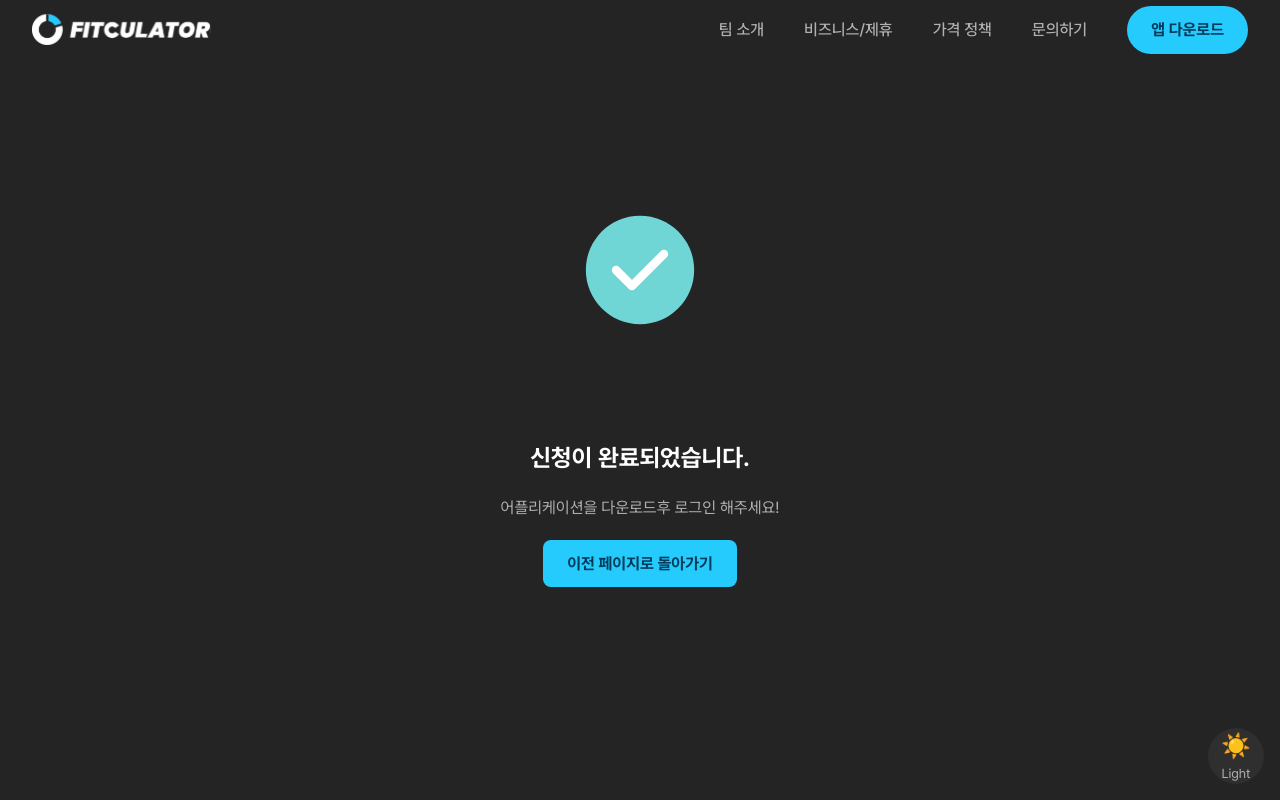
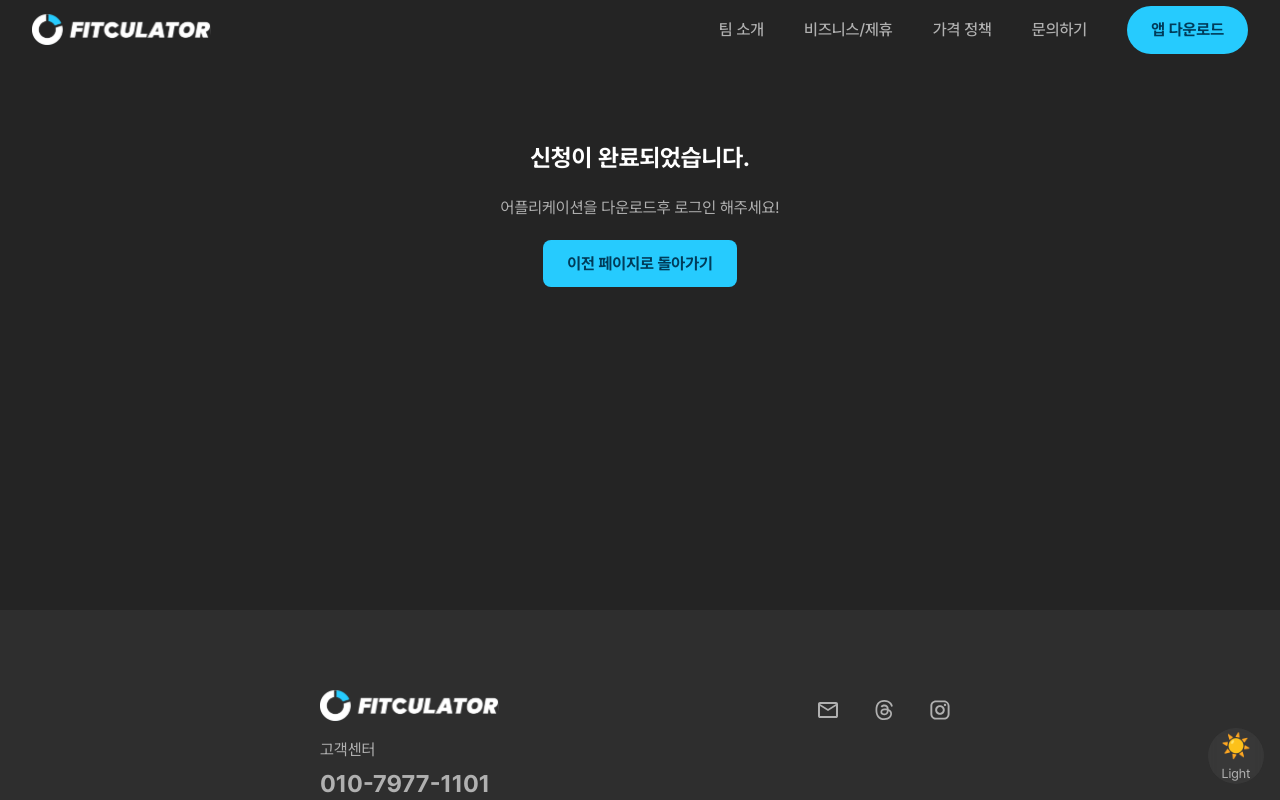
Before and after one commit to YSP97/Team1_FE_B2C, a Next.js app: page /pricing/done in a window 1280 px wide. Shown: the top 800 px of the page. Built offline with nearby package versions, Linux system fonts and the light colour scheme.

Commit message:
[Bug] done 페이지 데이터 로드 안되는버그 수정 임의로 삭제함

```diff
--- a/src/pages/pricing/done.tsx
+++ b/src/pages/pricing/done.tsx
@@ -1,12 +1,12 @@
 import Button from '@/components/Button';
-import Lottie from 'lottie-react';
-import LottieData from '@/mockData/checkAnimation.json';
+// import Lottie from 'lottie-react';
+// import LottieData from '@/mockData/checkAnimation.json';
 
 export default function done() {
   return (
     <div className="h-vh mb-[323px] flex w-full flex-col items-center justify-center gap-5 pt-[60px]">
       <div className="max-w-[300px]">
-        <Lottie animationData={LottieData} />
+        {/* <Lottie animationData={LottieData} /> */}
       </div>
       <h2 className="whitespace-nowrap text-lg font-bold text-white">
         신청이 완료되었습니다.
```
